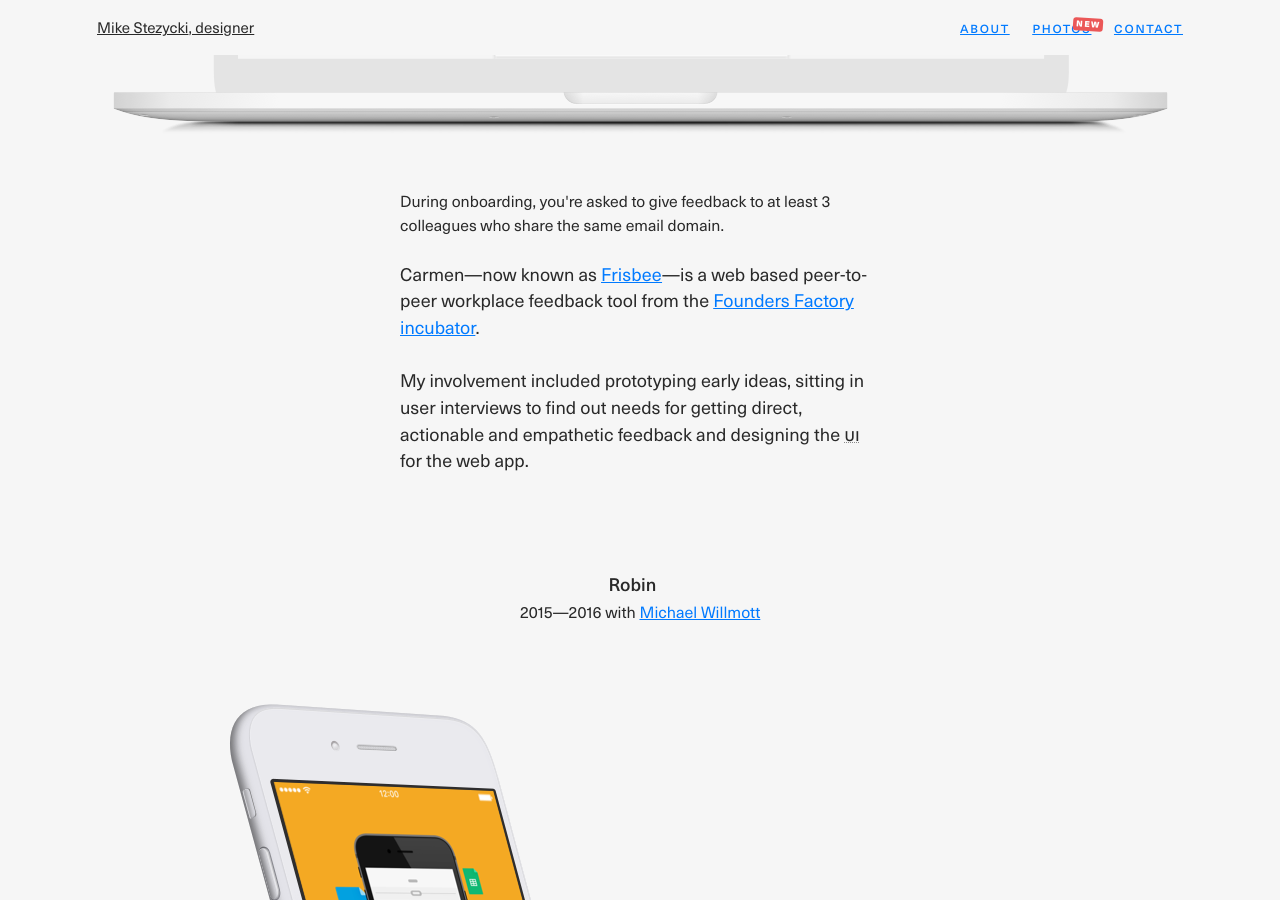
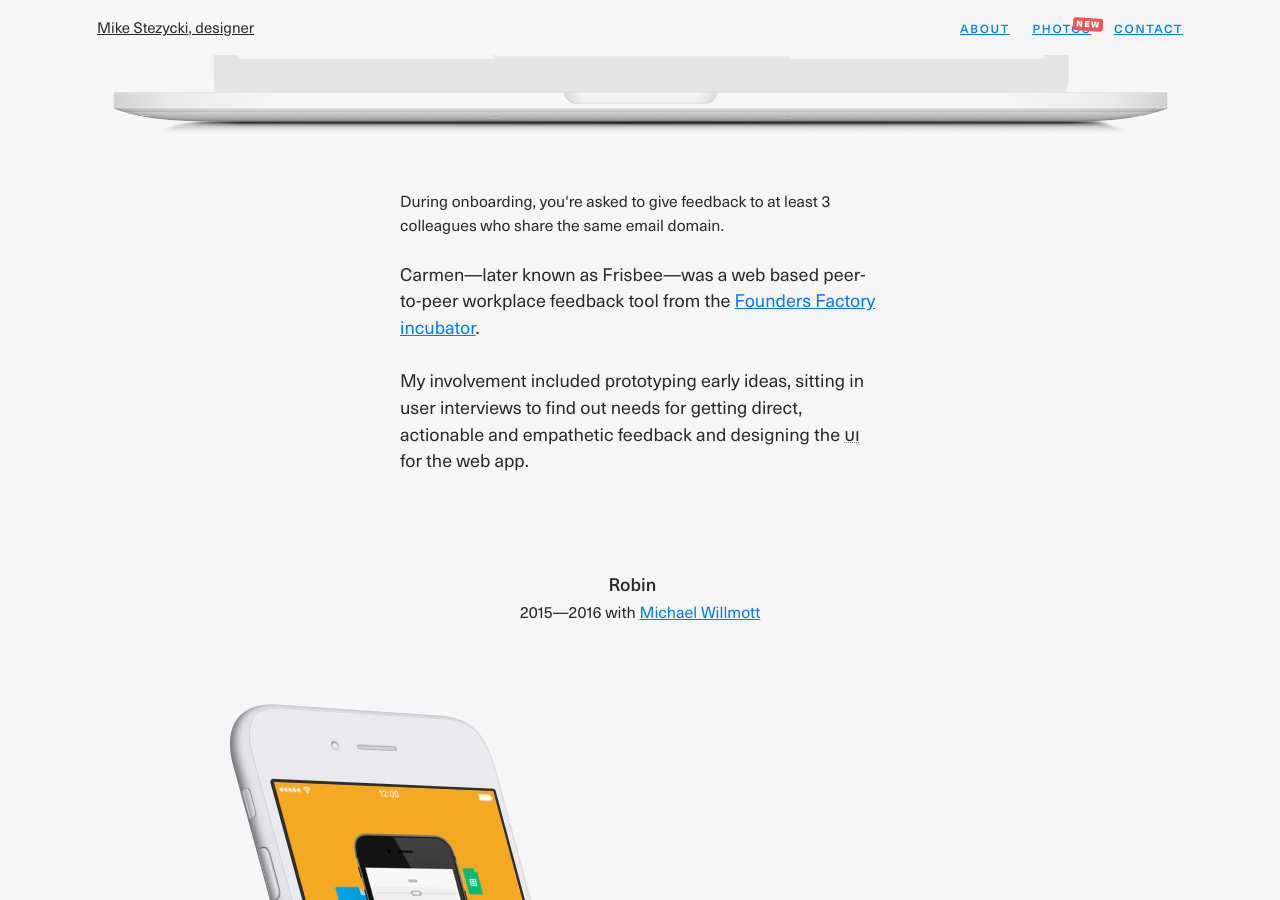
Before and after one commit to mr-stezz/mr-stezz.github.io, a Jekyll site: the page built from index.html, in a window 1280 px wide and 900 px high, scrolled down 3320 px. Built offline with Jekyll 4.4.1, drawn with Linux system fonts in a browser that asks for light colours.

Commit message:
Update Carmen project

```diff
--- a/_includes/_projects.carmen.html
+++ b/_includes/_projects.carmen.html
@@ -8,7 +8,7 @@
   </figure>
 
   <p class="text-col">
-  	Carmen&mdash;now known as <a href="http://www.getfrisbee.com" title="frisbee, the continuous feedback platform, helping employees and organisations grow, every day.">Frisbee</a>&mdash;is a web based peer-to-peer workplace feedback tool from the <a href="https://foundersfactory.com/portfolio/">Founders Factory incubator</a>.<br><br>
+  	Carmen&mdash;later known as Frisbee&mdash;was a web based peer-to-peer workplace feedback tool from the <a href="https://foundersfactory.com/portfolio/">Founders Factory incubator</a>.<br><br>
   	My involvement included prototyping early ideas, sitting in user interviews to find out needs for getting direct, actionable and empathetic feedback and designing the <abbr title="User Interface">UI</abbr> for the web app.
   </p>
 </section>
```
